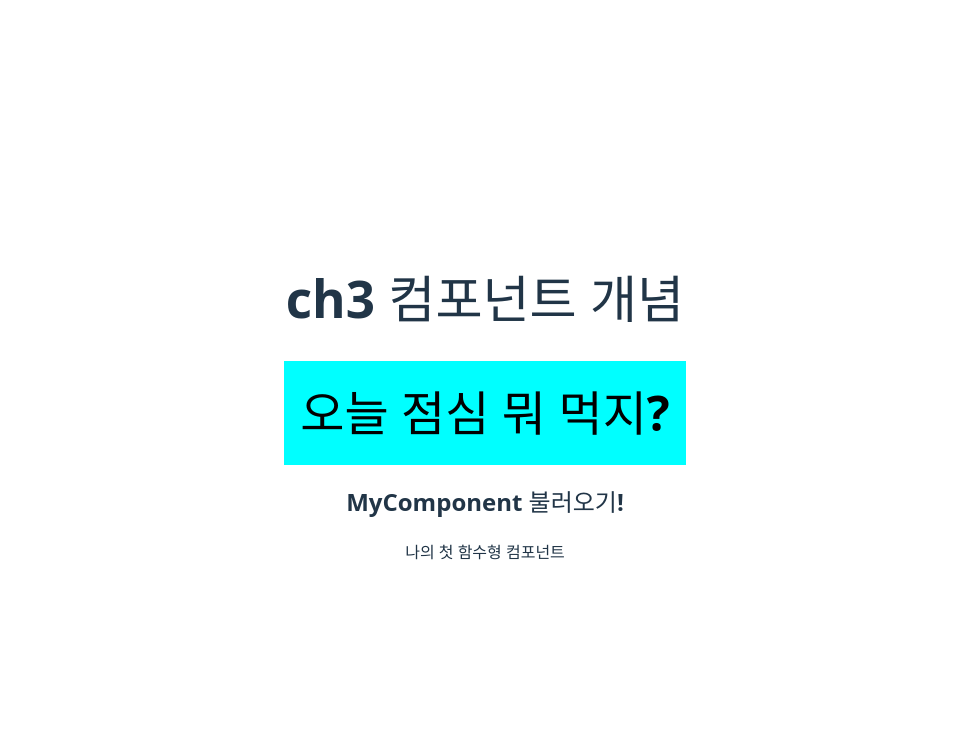
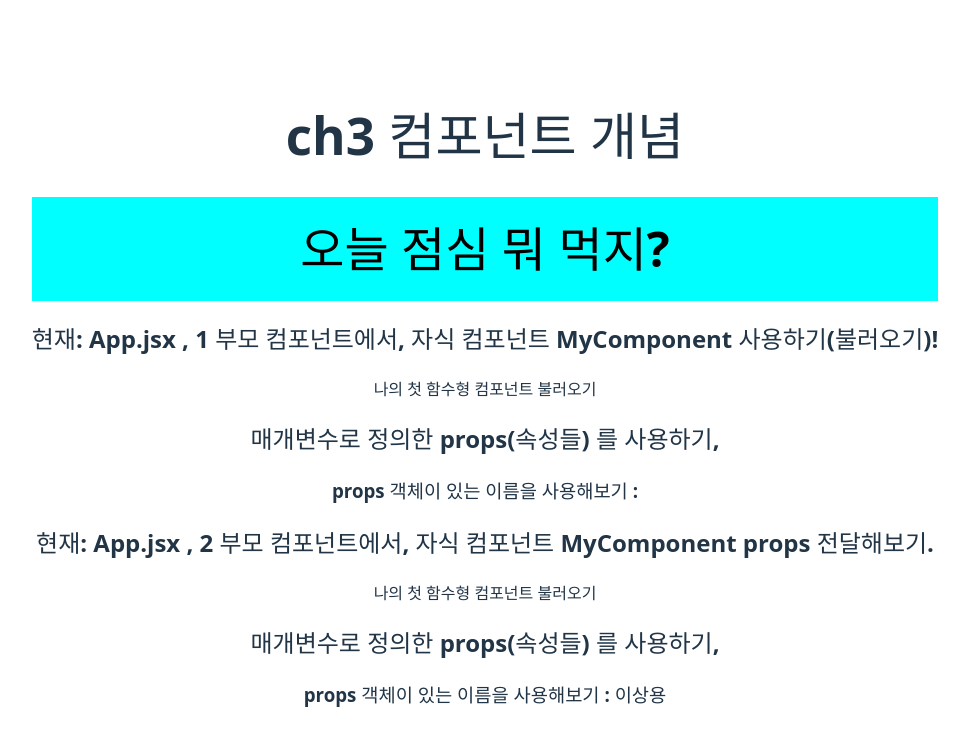
Before and after one commit to reokkamy/React-WorkSpace-k6-0806, a React (Vite) app in the folder ch03-vite-test/: page / in a window 1280 px wide. Shown: the top 746 px of the page, without its empty margins (155-1124 px from the left). Built offline with nearby package versions, Linux system fonts and the light colour scheme.

Commit message:
2교시, 부모에서, 자식 컴포넌트(함수)호출하는데, 인자값을 설정(속성을 전달한다)해서, 사용해보기,

```diff
--- a/ch03-vite-test/src/App.jsx
+++ b/ch03-vite-test/src/App.jsx
@@ -21,8 +21,16 @@ class App extends Component {
       <>
         <h1>ch3 컴포넌트 개념</h1>
         <div className="react">{name}</div>
-        <h2>MyComponent 불러오기!</h2>
+        <h2>
+          현재: App.jsx , 1 부모 컴포넌트에서, 자식 컴포넌트 MyComponent
+          사용하기(불러오기)!
+        </h2>
         <MyComponent />
+        <h2>
+          현재: App.jsx , 2 부모 컴포넌트에서, 자식 컴포넌트 MyComponent props
+          전달해보기.{" "}
+        </h2>
+        <MyComponent name="이상용" />
       </>
     );
   }
--- a/ch03-vite-test/src/component/MyComponent.jsx
+++ b/ch03-vite-test/src/component/MyComponent.jsx
@@ -13,10 +13,12 @@
 // 클래스형 컴포넌트 : rcc
 import React from "react";
 
-const MyComponent = () => {
+const MyComponent = (props) => {
   return (
     <>
-      <div>나의 첫 함수형 컴포넌트</div>
+      <div>나의 첫 함수형 컴포넌트 불러오기</div>
+      <h2>매개변수로 정의한 props(속성들) 를 사용하기, </h2>
+      <h3>props 객체이 있는 이름을 사용해보기 : {props.name}</h3>
     </>
   );
 };
```
